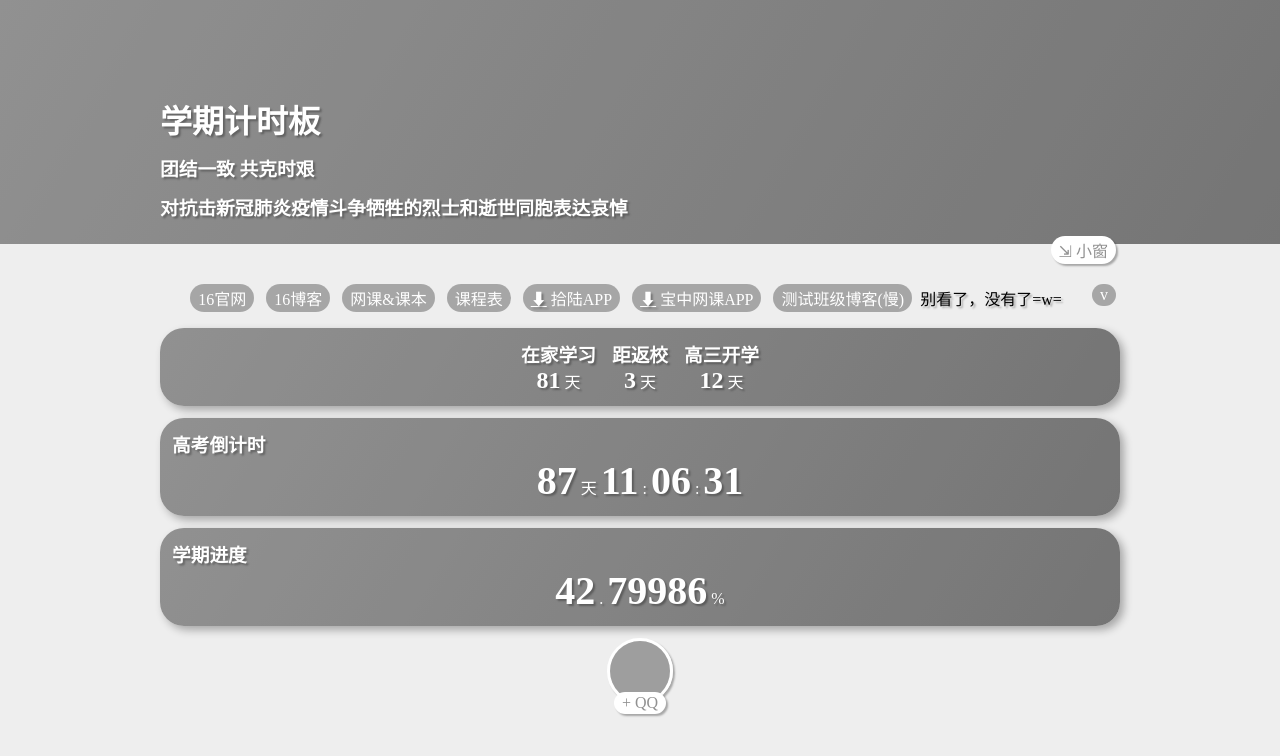
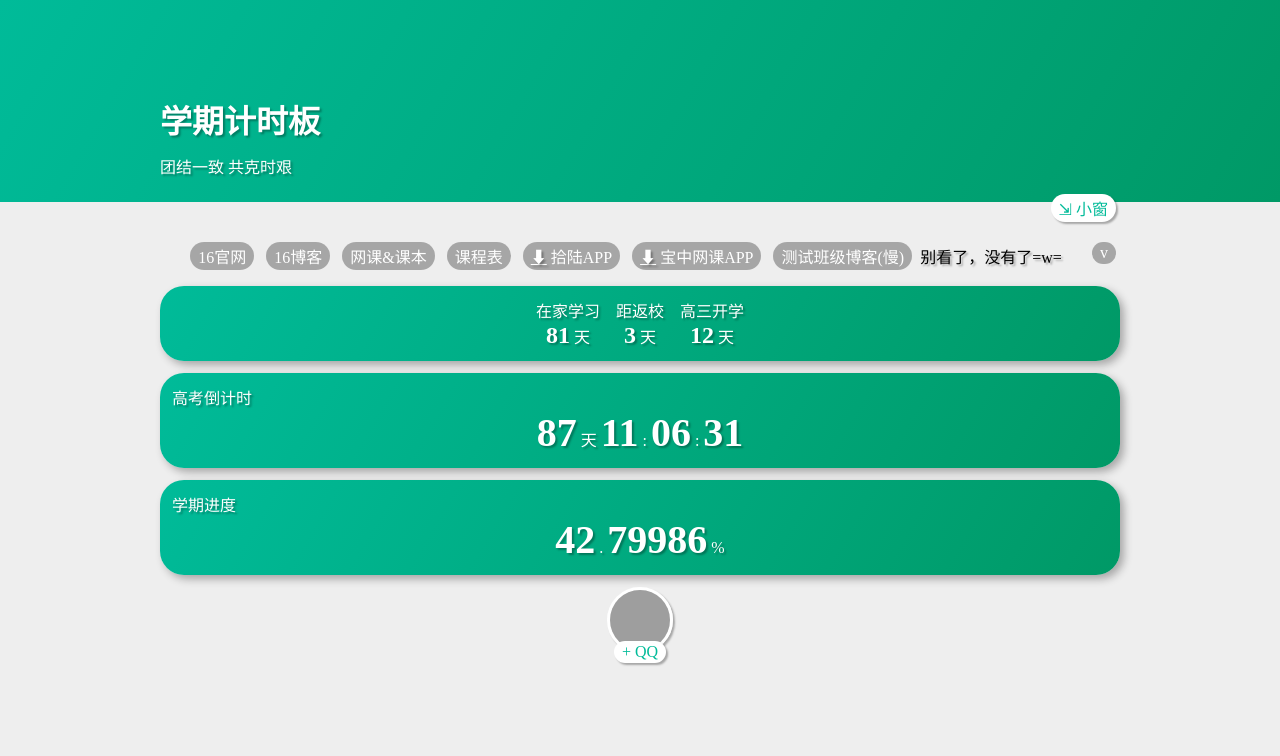
Before and after one commit to pubsite/OldClass16Site, a Jekyll site: the page timer.html, which Jekyll copies as it is, in a window 1280 px wide. Shown: the top 756 px of the page. Built offline with Jekyll 4.4.1, drawn with Linux system fonts in a browser that asks for light colours; grey boxes are pictures that could not be loaded.

Commit message:
enable color

```diff
--- a/_layouts/default.html
+++ b/_layouts/default.html
@@ -9,7 +9,6 @@
     <meta name="theme-color" content="#157878">
     <meta name="apple-mobile-web-app-status-bar-style" content="black-translucent">
     <link rel="stylesheet" href="{{ '/assets/css/style.css?v=' | append: site.github.build_revision | relative_url }}">
-    <style>html {filter: grayscale(100%);}</style>
   </head>
   <body>
     <header class="page-header" role="banner">
--- a/banner.html
+++ b/banner.html
@@ -11,7 +11,6 @@
         padding: 0;
         width: 100%;
         height: 100%;
-        filter: grayscale(100%);
       }
       body {
         display: flex;
--- a/timer.html
+++ b/timer.html
@@ -24,7 +24,6 @@
       html {
         width: 100%;
         min-height: 100%;
-        filter: grayscale(100%);
       }
       body {
         width: 100%;
@@ -141,8 +140,7 @@
     <div class="banner">
       <div class="container">
         <h1>学期计时板</h1>
-        <h3>团结一致 共克时艰</h3>
-        <h3>对抗击新冠肺炎疫情斗争牺牲的烈士和逝世同胞表达哀悼</h3>
+        <p>团结一致 共克时艰</p>
         <a href="//ucme.icu/banner.html" class="fr hlbutton button">⇲ 小窗</a>
       </div>
     </div>
@@ -166,23 +164,23 @@
 
       <div class="c box">
         <div class="ib">
-          <h3 class="c">在家学习</h3>
+          <p class="c">在家学习</p>
           <p class="c ff"><span id="hd">出</span> 天</p>
         </div>
         &nbsp;&nbsp;
         <div class="ib">
-          <h3 class="c">距返校</h3>
+          <p class="c">距返校</p>
           <p class="c ff"><span id="bd">错</span> 天</p>
         </div>
         &nbsp;&nbsp;
         <div class="ib">
-          <h3 class="c">高三开学</h3>
+          <p class="c">高三开学</p>
           <p class="c ff"><span id="thd">了</span> 天</p>
         </div>
       </div>
 
       <div class="box">
-        <h3>高考倒计时</h3>
+        <p>高考倒计时</p>
         <p class="c fff">
           <span id="ed">加</span> 天 <span id="eh">载</span> :
           <span id="em">失</span> :
@@ -201,7 +199,7 @@
         </div> -->
 
       <div class="box">
-        <h3>学期进度</h3>
+        <p>学期进度</p>
         <p class="c fff">
           <span id="pi">纸鹿</span> . <span id="pd">不清楚</span> %
         </p>
```
